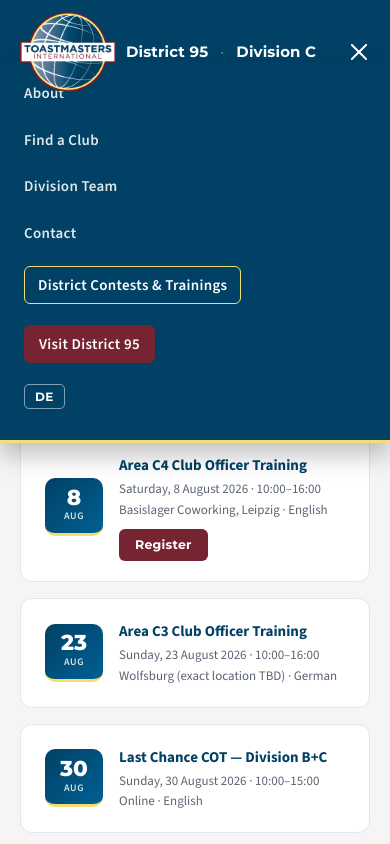
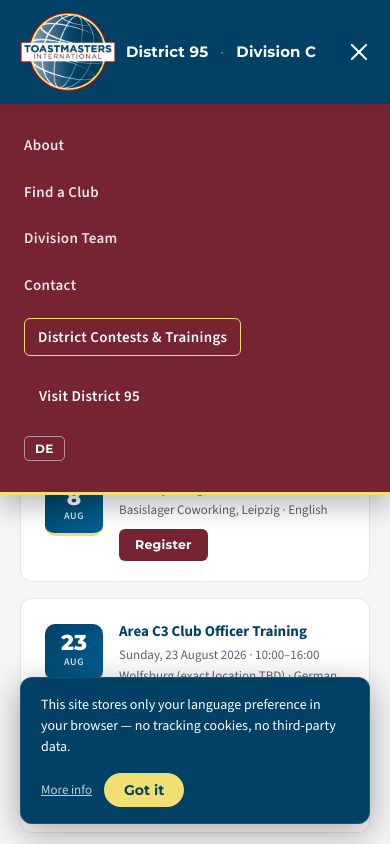
Before and after one commit to haroldfinch-oss/division-c-d95, a plain HTML site: page index.html in a window 390 px wide. Both pictures are taken after a click on the button "Menu". Shown: the top 844 px of the page. Drawn offline with nearby package versions, Linux system fonts and the light colour scheme.

Commit message:
Add files via upload

```diff
--- a/index.html
+++ b/index.html
@@ -778,14 +778,14 @@
       .nav-links {
         display: none;
         position: absolute;
-        top: 62px;
+        top: 110px;
         left: 0;
         right: 0;
-        background: var(--tm-blue);
+        background: var(--tm-maroon);
         flex-direction: column;
         align-items: stretch;
         gap: 0;
-        padding: 0.5rem 0 1.25rem;
+        padding: 0.75rem 0 1.25rem;
         box-shadow: 0 12px 24px rgba(0,0,0,0.25);
         border-bottom: 3px solid var(--tm-yellow);
       }
@@ -1068,6 +1068,15 @@
     <p class="footer-disclaimer" data-en="The information on this website is for the sole use of Toastmasters' members, for Toastmasters business only. It is not to be used for solicitation and distribution of non-Toastmasters material or information." data-de="The information on this website is for the sole use of Toastmasters' members, for Toastmasters business only. It is not to be used for solicitation and distribution of non-Toastmasters material or information.">The information on this website is for the sole use of Toastmasters' members, for Toastmasters business only. It is not to be used for solicitation and distribution of non-Toastmasters material or information.</p>
   </footer>
 
+  <!-- PRIVACY NOTICE BANNER -->
+  <div id="privacy-banner" style="display: none; position: fixed; bottom: 20px; left: 20px; right: 20px; max-width: 520px; background: var(--tm-blue); color: white; padding: 1rem 1.25rem; border-radius: 12px; box-shadow: 0 8px 32px rgba(0,0,0,0.35); z-index: 1000; border: 1px solid rgba(255,255,255,0.1); align-items: center; gap: 1rem; flex-wrap: wrap;">
+    <p style="flex: 1; min-width: 200px; font-size: 14px; line-height: 1.5; margin: 0;" data-en="This site stores only your language preference in your browser — no tracking cookies, no third-party data." data-de="Diese Website speichert nur deine Spracheinstellung in deinem Browser — keine Tracking-Cookies, keine Daten an Dritte.">This site stores only your language preference in your browser — no tracking cookies, no third-party data.</p>
+    <div style="display: flex; align-items: center; gap: 0.75rem; flex-shrink: 0;">
+      <a href="impressum.html" style="color: rgba(255,255,255,0.75); font-size: 13px; text-decoration: underline; white-space: nowrap;" data-en="More info" data-de="Mehr Infos">More info</a>
+      <button onclick="dismissPrivacyBanner()" style="background: var(--tm-yellow); color: var(--tm-blue); border: none; font-family: var(--font-head); font-weight: 700; font-size: 14px; padding: 8px 20px; border-radius: 20px; cursor: pointer; white-space: nowrap;" data-en="Got it" data-de="Verstanden">Got it</button>
+    </div>
+  </div>
+
   <script>
     var currentLang = localStorage.getItem('tm-lang') || 'en';
 
@@ -1323,6 +1332,20 @@
     } else {
       renderAll();
     }
+
+    // Privacy notice banner — shows once, remembers dismissal
+    function dismissPrivacyBanner() {
+      var banner = document.getElementById('privacy-banner');
+      if (banner) banner.style.display = 'none';
+      localStorage.setItem('tm-privacy-ack', 'yes');
+    }
+
+    (function () {
+      if (!localStorage.getItem('tm-privacy-ack')) {
+        var banner = document.getElementById('privacy-banner');
+        if (banner) banner.style.display = 'flex';
+      }
+    })();
   </script>
 
 </body>
```
